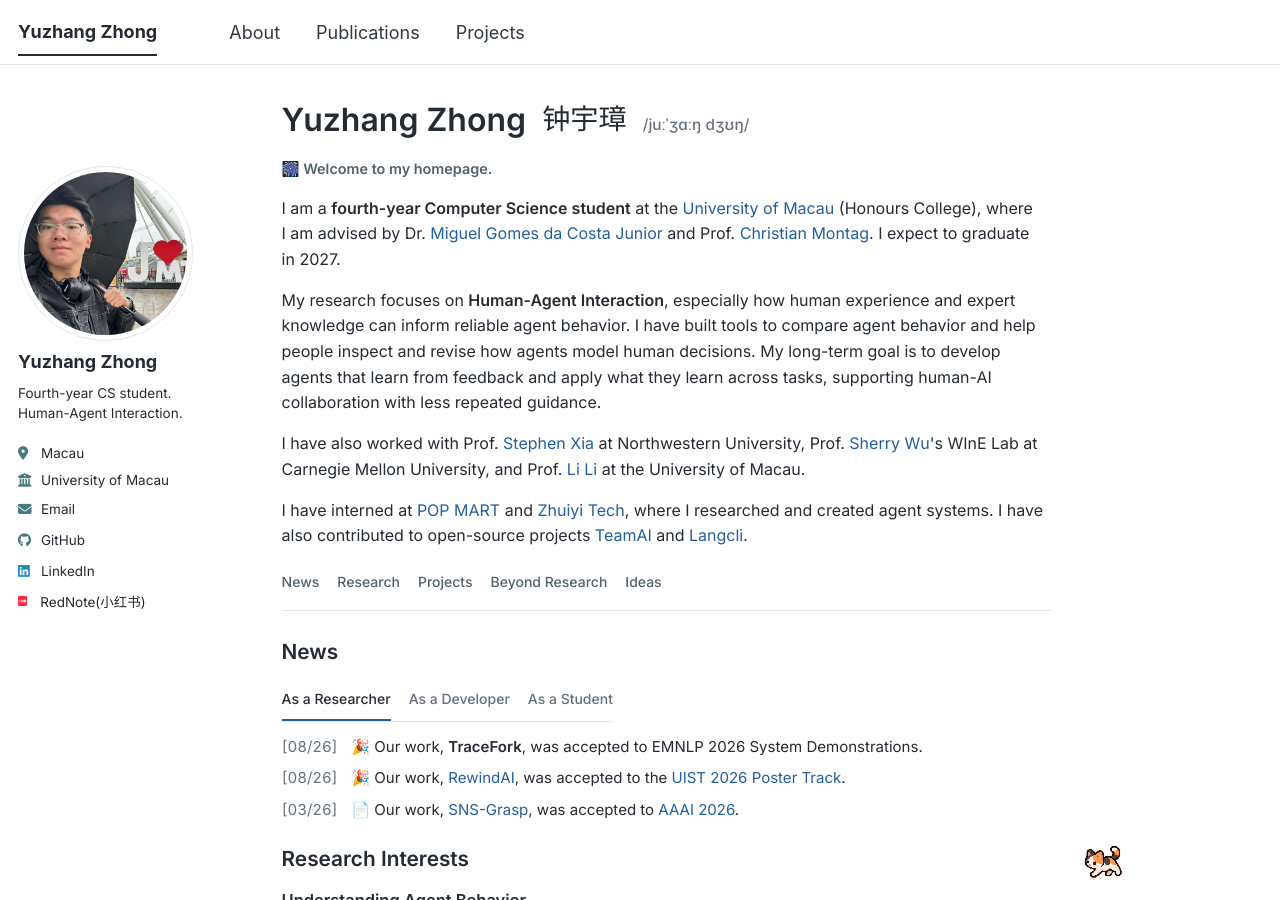
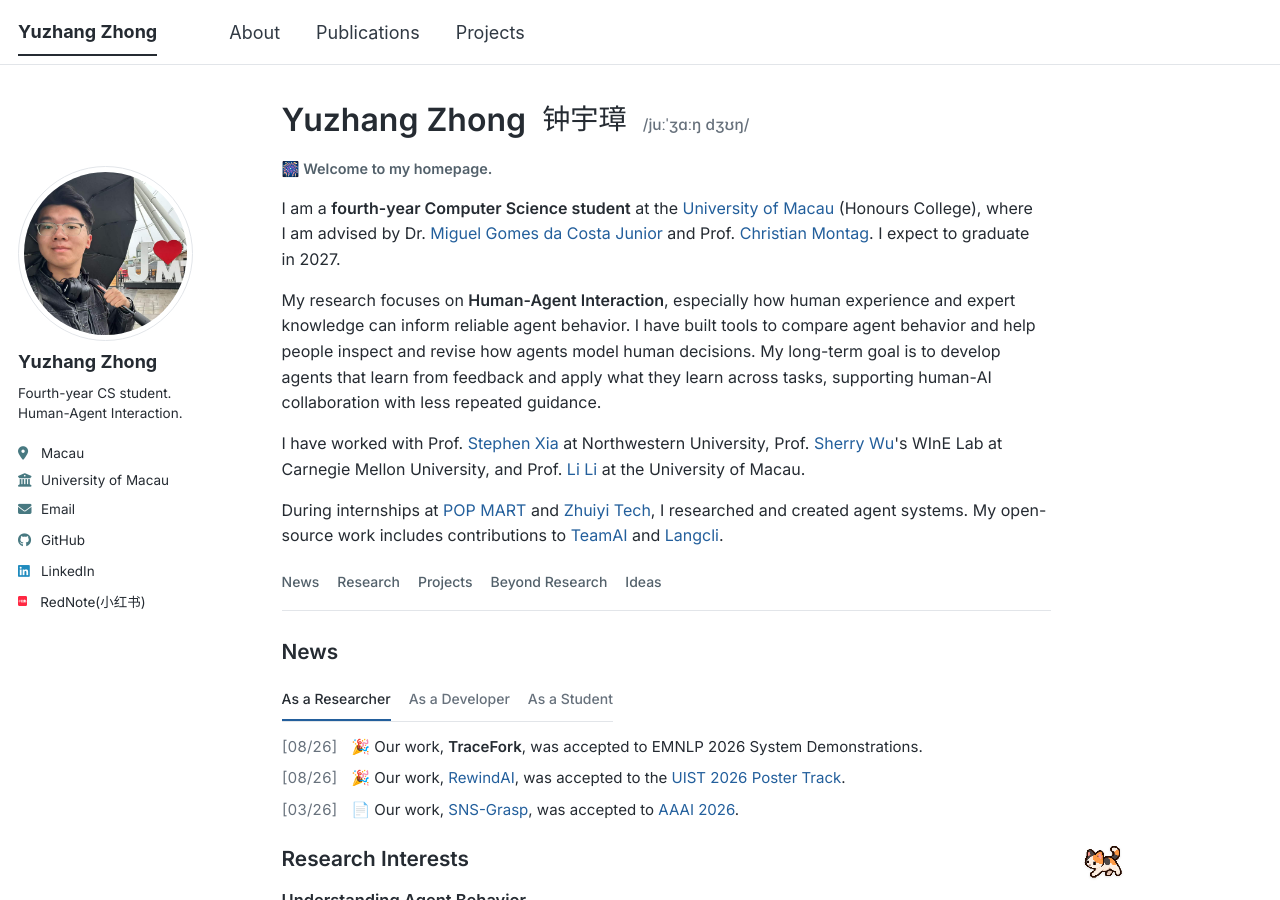
Before and after one commit to yuzhang-zhong/yuzhang-zhong.github.io, a Jekyll site: the page built from _pages/about.md, in a window 1280 px wide and 900 px high. Built offline with Jekyll 4.4.1, drawn with Linux system fonts in a browser that asks for light colours; comment, search, counter and statistics services are not loaded; a style sheet for code colours, icons or effects is not loaded.

Commit message:
Vary bio sentence openings while preserving research and industry details

```diff
--- a/_pages/about.md
+++ b/_pages/about.md
@@ -14,8 +14,8 @@ redirect_from:
 <p class="welcome-kicker"><strong>🎆 Welcome to my homepage.</strong></p>
 <p class="welcome-lead">I am a <strong>fourth-year Computer Science student</strong> at the <a href="https://www.um.edu.mo/">University of Macau</a> (Honours College), where I am advised by Dr. <a href="https://www.fst.um.edu.mo/personal/mcosta/">Miguel Gomes da Costa Junior</a> and Prof. <a href="https://christianmontag.de/about_me/">Christian Montag</a>. I expect to graduate in 2027.</p>
 <p>My research focuses on <strong>Human-Agent Interaction</strong>, especially how human experience and expert knowledge can inform reliable agent behavior. I have built tools to compare agent behavior and help people inspect and revise how agents model human decisions. My long-term goal is to develop agents that learn from feedback and apply what they learn across tasks, supporting human-AI collaboration with less repeated guidance.</p>
-<p>I have also worked with Prof. <a href="https://www.stephenxia.com/">Stephen Xia</a> at Northwestern University, Prof. <a href="https://www.cs.cmu.edu/~sherryw/">Sherry Wu</a>'s WInE Lab at Carnegie Mellon University, and Prof. <a href="https://www.fst.um.edu.mo/personal/llili/">Li Li</a> at the University of Macau.</p>
-<p>I have interned at <a href="https://www.popmart.com/">POP MART</a> and <a href="https://www.zhuiyi.ai/en/">Zhuiyi Tech</a>, where I researched and created agent systems. I have also contributed to open-source projects <a href="https://github.com/Tencent/teamai-cli">TeamAI</a> and <a href="https://github.com/LangcliTeam/langcli">Langcli</a>.</p>
+<p>I have worked with Prof. <a href="https://www.stephenxia.com/">Stephen Xia</a> at Northwestern University, Prof. <a href="https://www.cs.cmu.edu/~sherryw/">Sherry Wu</a>'s WInE Lab at Carnegie Mellon University, and Prof. <a href="https://www.fst.um.edu.mo/personal/llili/">Li Li</a> at the University of Macau.</p>
+<p>During internships at <a href="https://www.popmart.com/">POP MART</a> and <a href="https://www.zhuiyi.ai/en/">Zhuiyi Tech</a>, I researched and created agent systems. My open-source work includes contributions to <a href="https://github.com/Tencent/teamai-cli">TeamAI</a> and <a href="https://github.com/LangcliTeam/langcli">Langcli</a>.</p>
 </section>
 
 <nav class="home-right-nav" aria-label="Homepage sections">
```
